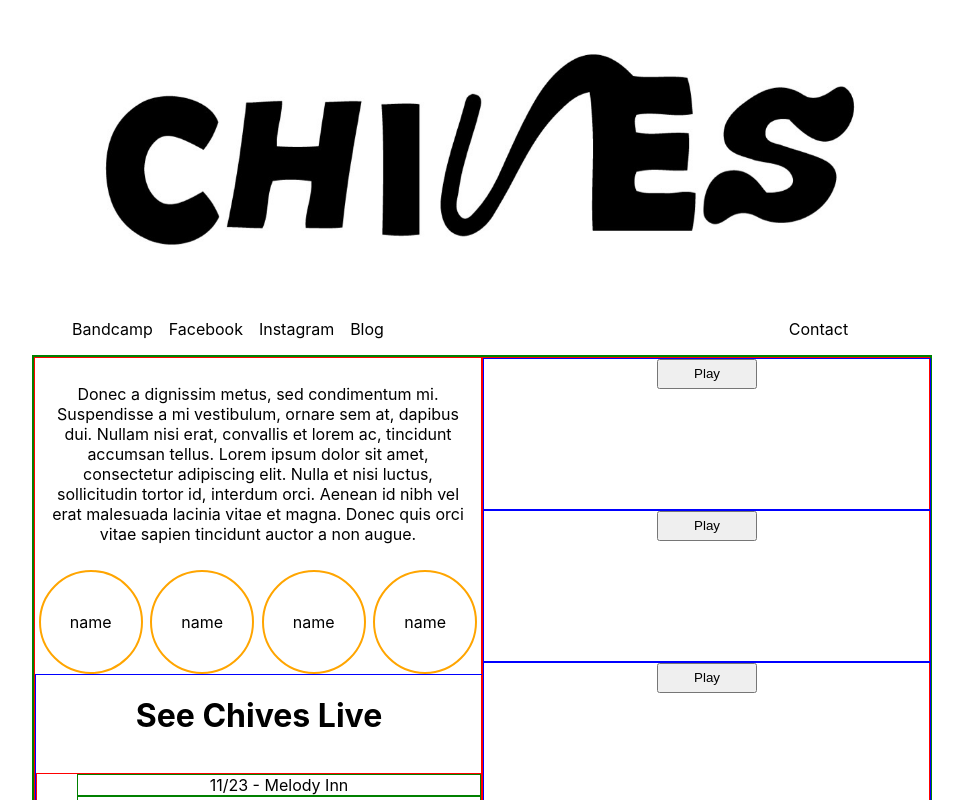
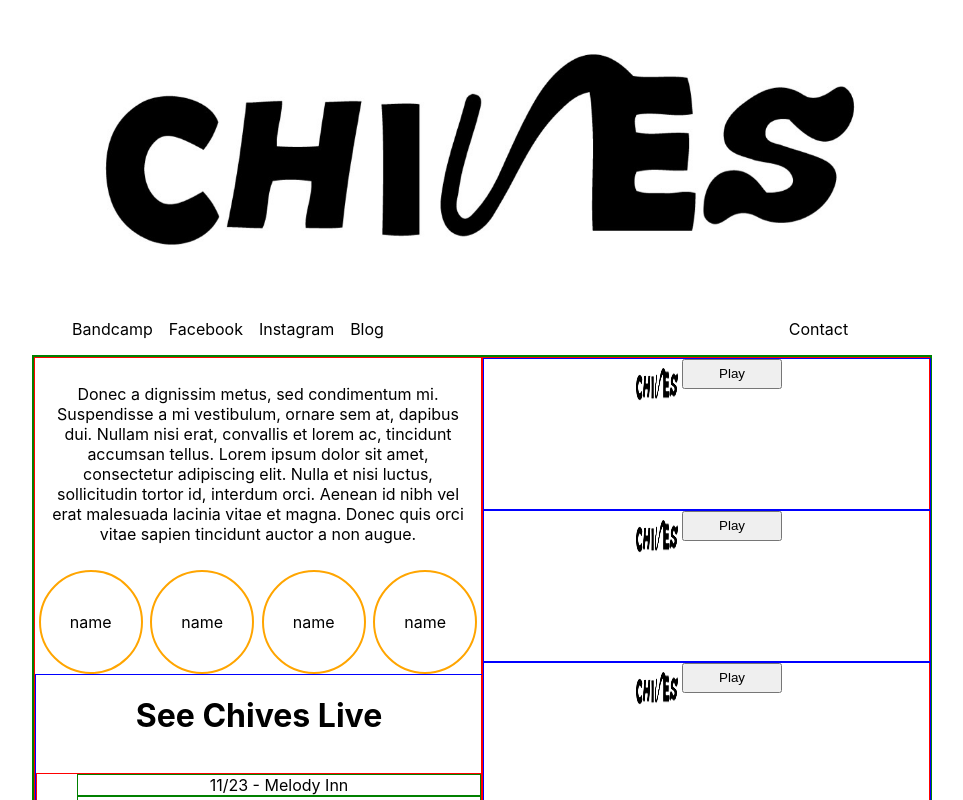
Before and after one commit to ZMcClung88/CustomChives, a React (Create React App) app: page / in a window 1280 px wide. Shown: the top 800 px of the page, without its empty margins (160-1123 px from the left). Built offline with nearby package versions, Linux system fonts and the light colour scheme.

Commit message:
saving changes

```diff
--- a/src/components/SongComponent.js
+++ b/src/components/SongComponent.js
@@ -1,11 +1,18 @@
 import React from 'react';
+
+import img from '../media/chives_logo.JPG';
 
 const SongComponent = props => {
   return (
     <div
       style={{ height: '150px', width: '100%', border: '1px solid blue', display: 'flex', justifyContent: 'center' }}
     >
-      <button style={{ height: '20%', width: '100px' }}>Play</button>
+      <div>
+        <img style={{ height: '50px', width: '50px' }} src={img} />
+      </div>
+      <div>
+        <button style={{ height: '20%', width: '100px' }}>Play</button>
+      </div>
     </div>
   );
 };
```
